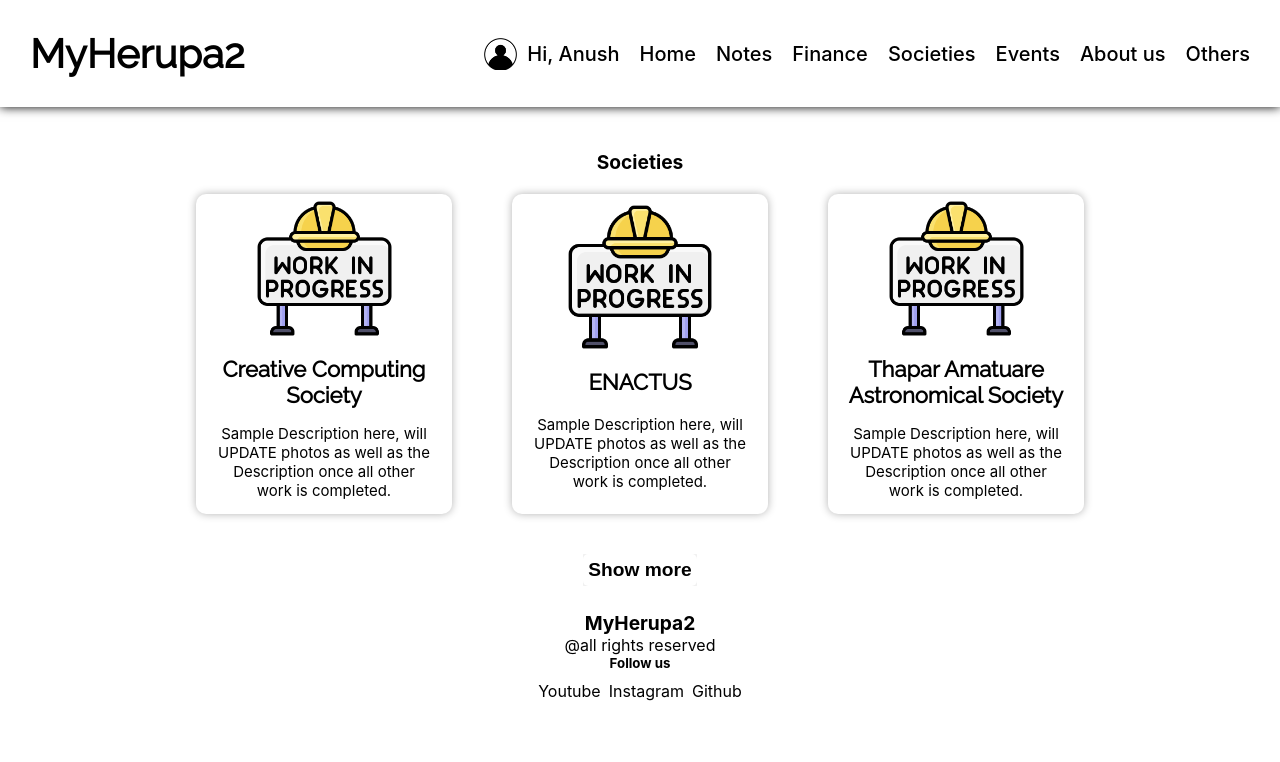
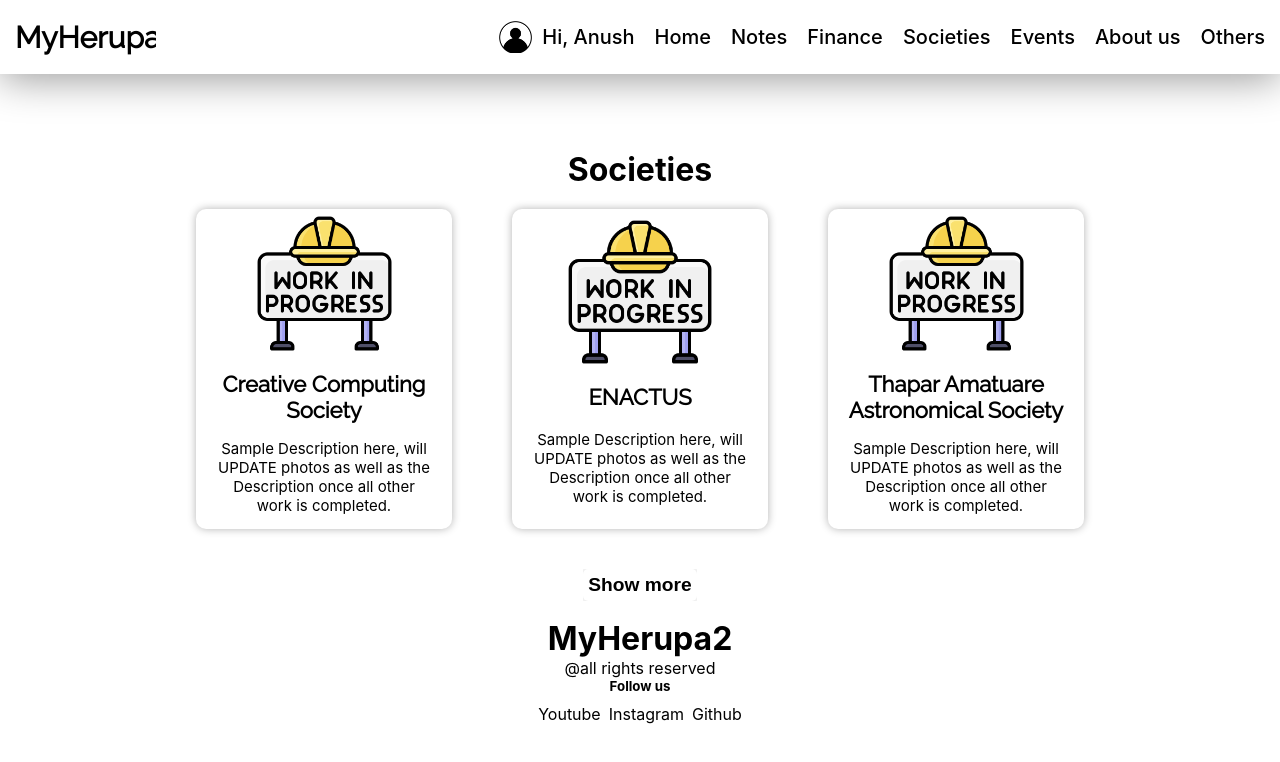
Before and after one commit to Akhil-Sharma-26/code-hunters, a React (Create React App) app in the folder client/: page /societie in a window 1280 px wide. Shown: the top 762 px of the page. Built offline with nearby package versions, Linux system fonts and the light colour scheme.

Commit message:
Desktop Site is Working Again.

```diff
--- a/client/src/Components/Header.jsx
+++ b/client/src/Components/Header.jsx
@@ -5,7 +5,7 @@
 const Header = () => {
   return (
     <nav>
-        <h1>MyHerupa2</h1>
+        <h1 >MyHerupa2</h1>
         <main>
           <div className="isLoggedIn">
             <div className="icon"></div>
--- a/client/src/Styles/Header.scss
+++ b/client/src/Styles/Header.scss
@@ -7,7 +7,7 @@
   width: 100%;
   padding: 5px;
   display: flex;
-  justify-content: space-between;
+  justify-content: space-around;
   align-items: center;
   font-size: large;
   background-color: white;
@@ -17,13 +17,14 @@
 
   > h1 {
     // text-transform: uppercase;
-    font-size: 40px;
+    font-size: 30px;
     font-family: "Raleway", sans-serif;
     margin: 10px;
   }
 
   > main {
     display: flex;
+    width: 100%;
     justify-content: flex-end;
 
         > .isLoggedIn{
@@ -60,13 +61,13 @@
     }
   }
 }
-*{
-  // overflow: hidden;
-}
 
-h1{
-  font-size: larger;
-}
+//!!!!!!!!!!!!!!!!!!!!!!!
+//!!!_MOBILE_DESIGN_!!!!!
+//!!!!!!!!!!!!!!!!!!!!!!!
+
+
+@media (max-width: 500px){
 
 nav{
   display: flex;
@@ -77,7 +78,13 @@
   // background-color:aquamarine;
   // position: fixed;
   // margin-bottom: 30px;
+  background-color:#ffe780;
+  > h1 {
+    font-family: "Raleway";
+    // font-size: 20px;
+  }
 }
+
 @media only screen and (max-width: 500px) {
   main{
     display: none;
@@ -99,3 +106,4 @@
     display: none;
   }
 }
+}
```
Also changed, not shown: client/src/Styles/Home.scss (+10 -3 lines).
